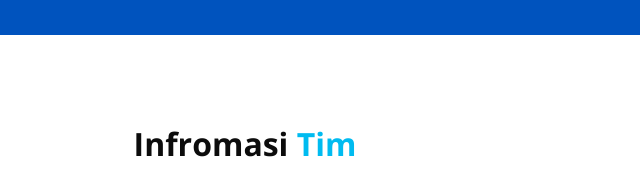
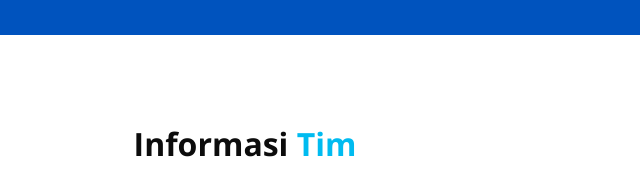
Before and after one commit to LaAn-fi7/Jasnerr, a plain HTML site: page index.html in a window 1280 px wide. Shown: the part 3980-4171 px from the top of the page, 395-1035 px from the left. Drawn offline with nearby package versions, Linux system fonts and the light colour scheme; some packages are replaced by stand-ins of ours.

Commit message:
index.html

```diff
--- a/index.html
+++ b/index.html
@@ -376,7 +376,7 @@
     <div class="container">
       <div class="heading_container heading_center psudo_white_primary mb_45">
         <h2>
-          Infromasi<span>
+          Informasi<span>
             Tim</span>
         </h2>
       </div>
```
